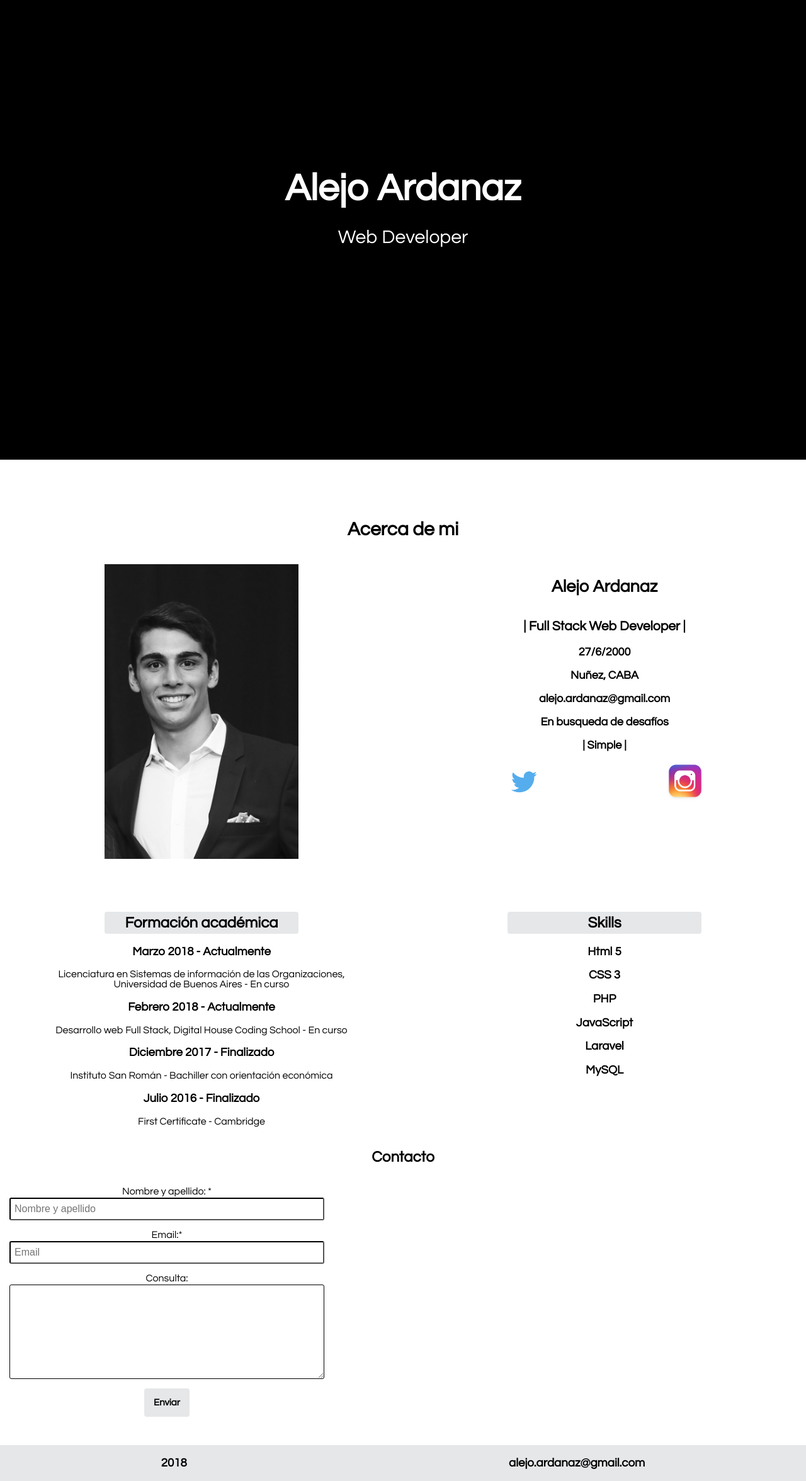
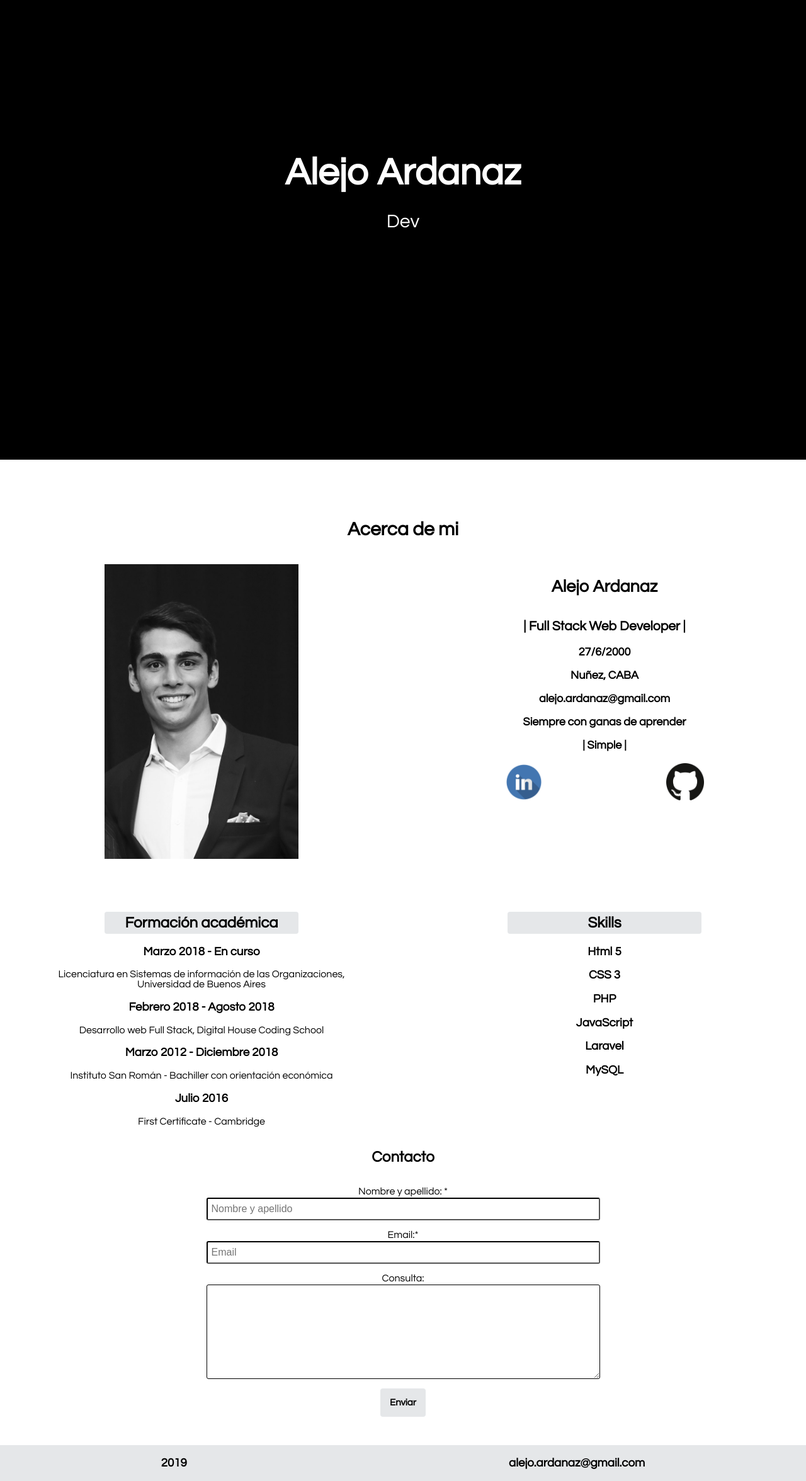
Before and after one commit to AleArdanaz/Proyecto-Alejo-Ardanaz, a PHP site: page / in a window 1280 px wide. Shown: the part 70-2422 px from the top of the page at 63% size. Run offline with PHP 8.4, Linux system fonts and the light colour scheme; some libraries are stand-ins or nearby versions.

Commit message:
Cambios
JS y CSS

```diff
--- a/css/styles.css
+++ b/css/styles.css
@@ -134,10 +134,14 @@ body {
 
 }
 .word{
+	height: 31px;
 	font-size: 30px;
 	color: white;
 }
-
+.menssage{
+	padding-top: 50px;
+	font-size: 20px;
+}
 @keyframes fadeIn {
 		0%{opacity: 0;}
 		100%{opacity: 1;}
@@ -326,12 +330,10 @@ body {
 	align-items: center;
 	text-align: center;
 	display: flex;
-	  flex-direction: column;
-	  flex-wrap: wrap;
-	  align-content: flex-start;
-	  justify-content: flex-start;
-	  padding: 15px;
-	  text-align: center
+	flex-direction: column;
+	flex-wrap: wrap;
+	padding: 15px;
+	text-align: center
 }
 .input {
 	display: flex;
@@ -340,7 +342,7 @@ body {
 
 }
 .campo-form {
-	width:40%;
+	width:50%;
 	height:36px;
 	margin:2px 0 6px;
 	padding-left:6px;
--- a/index.php
+++ b/index.php
@@ -22,7 +22,7 @@ require_once("funciones.php");
 	<title>Ale Ardanaz</title>
 
 </head>
-<body>
+<body >
 	<div class="container">
 	<main>
     <header id="header" class="header1">
@@ -38,7 +38,24 @@ require_once("funciones.php");
 		<div class="inicio" id="inicio">
       <div class="titulos">
         <h1 class="main-title">Alejo Ardanaz</h1>
-        <span class="word" id="word">Web Developer</span>
+        <span class="word" id="word">Developer</span>
+        <div class="menssage">
+          <?php
+          if ($_POST) {
+            $nombre=$_POST["nombre"];
+            $email=$_POST["email"];
+            $consulta=$_POST["consulta"];
+            $errores=validarDatos($_POST);
+            if (empty($errores)) {
+              enviarMail();
+              echo "La consulta ha sido realizada!";
+            } else{
+
+              echo "<b>Ocurrió un error y el formulario no ha sido enviado. </b><br />";
+              echo "Por favor, vuelva atrás y verifique la información ingresada<br />";
+            }
+          } ?>
+        </div>
       </div>
     </div>
 		<div class="info" id="info">
@@ -53,13 +70,14 @@ require_once("funciones.php");
 					<p class="wow fadeInLeft">27/6/2000</p>
 					<p class="wow fadeInLeft">Nuñez, CABA</p>
 					<p class="wow fadeInLeft">alejo.ardanaz@gmail.com</p>
-					<p class="wow fadeInLeft">En busqueda de desafíos</p>
+					<p class="wow fadeInLeft">Siempre con ganas de aprender</p>
           <p class="wow fadeInLeft">| Simple |</p>
           <div class="social-media">
-            <button type="button" value="" onclick="document.getElementById('twitter').innerHTML = twitter();document.getElementById('twitter').classList.add('wow','bounceIn');" class="botonr wow fadeInLeft">
-            <img class="logos"src="imgs/logotw.png" onmouseover="agrandar();"> </button>
-            <button type="button" onclick="document.getElementById('insta').innerHTML = insta();document.getElementById('insta').classList.add('wow','bounceIn');" class="botonr wow fadeInLeft"><img class="logos"src="imgs/logoinsta.png"></button>
-
+            <button type="button" value="" class="botonr wow fadeInLeft">
+            <a href="https://www.linkedin.com/in/alejo-ardanaz-291b62168/" target="_blank"><img class="logos"src="imgs/logoli.png" onmouseover="agrandar();"></a> </button>
+            <button type="button" class="botonr wow fadeInLeft">
+              <a href="https://github.com/AleArdanaz?tab=repositories" target="_blank"><img class="logos"src="imgs/logogit.png"></a>
+              </button>
           </div>
           <div class="sm1">
             <div style="width:40%;">
@@ -75,13 +93,13 @@ require_once("funciones.php");
 	<div class="mas-info" class="description wow">
 		<div class="academica" class="wow fadeInLeft">
 			<h2 class="titulos-info">Formación académica</h2>
-  		<h3>Marzo 2018 - Actualmente</h3>
-			<p>Licenciatura en Sistemas de información de las Organizaciones, Universidad de Buenos Aires - En curso</p>
-			<h3>Febrero 2018 - Actualmente</h3>
-			<p>Desarrollo web Full Stack, Digital House Coding School - En curso</p>
-			<h3>Diciembre 2017 - Finalizado</h3>
+  		<h3>Marzo 2018 - En curso</h3>
+			<p>Licenciatura en Sistemas de información de las Organizaciones, Universidad de Buenos Aires</p>
+			<h3>Febrero 2018 - Agosto 2018</h3>
+			<p>Desarrollo web Full Stack, Digital House Coding School</p>
+			<h3>Marzo 2012 - Diciembre 2018</h3>
 			<p>Instituto San Román - Bachiller con orientación económica</p>
-			<h3>Julio 2016 - Finalizado</h3>
+			<h3>Julio 2016</h3>
 			<p>First Certificate - Cambridge</p>
 		</div>
 		<div class="skills">
@@ -111,25 +129,9 @@ require_once("funciones.php");
 					<input type="submit" name="enviado" value="Enviar" class="btn-form wow bounceIn">
 			</form>
 
-			<?php
-			if ($_POST) {
-				$nombre=$_POST["nombre"];
-				$email=$_POST["email"];
-				$consulta=$_POST["consulta"];
-				$errores=validarDatos($_POST);
-			 if (empty($errores)) {
-				enviarMail();
-				echo "La consulta ha sido realizada!";
-			} else{
-
-				echo "<b>Ocurrió un error y el formulario no ha sido enviado. </b><br />";
-				echo "Por favor, vuelva atrás y verifique la información ingresada<br />";
-			}
-		} ?>
-
 		</div>
     <div class="footer">
-      <h3>2018</h3>
+      <h3>2019</h3>
       <h3>alejo.ardanaz@gmail.com</h3>
     </div>
 	</div>
--- a/js/functions.js
+++ b/js/functions.js
@@ -25,13 +25,13 @@ if (location.pathname.replace(/^\//,'') == this.pathname.replace(/^\//,'')
 
 });
 
-var words = ['Web Developer', 'Estudiante','Freelance'];
+var words = ['Developer', 'Estudiante','Aprendiz'];
     wordWrapper = document.getElementById('word');
     wordWrapperContent = document.getElementById('word').innerHTML;
     addingWord = false;
     counter = 1;
 
-setInterval(function(){
+setInterval(function palabras(){
 
   if(wordWrapperContent.length > 0 && !addingWord ) {
     wordWrapper.innerHTML = wordWrapperContent.slice(0, -1);
@@ -55,15 +55,20 @@ setInterval(function(){
   if( counter == words.length) {
     counter = 0;
 }
-},100);
+},130);
 function cambioHeader(){
   if (document.body.scrollTop > 600 || document.documentElement.scrollTop > 600) {
-    document.getElementById("header").className="header2" }else {
-      document.getElementById("header").className="header1";  }
+    header = document.getElementById("header");
+    header.className="header2" }
+    else {
+      header.className="header1";
+    }
   if (window.innerWidth < 1000) {
     if (document.body.scrollTop > 300 || document.documentElement.scrollTop > 300) {
-      document.getElementById("header").className="header2" }else {
-        document.getElementById("header").className="header1";  }
+      header.className="header2" }
+      else {
+        header.className="header1";
+      }
     }
   }
 
```
Also changed, not shown: imgs/logogit.png (added), imgs/logoli.png (added).
